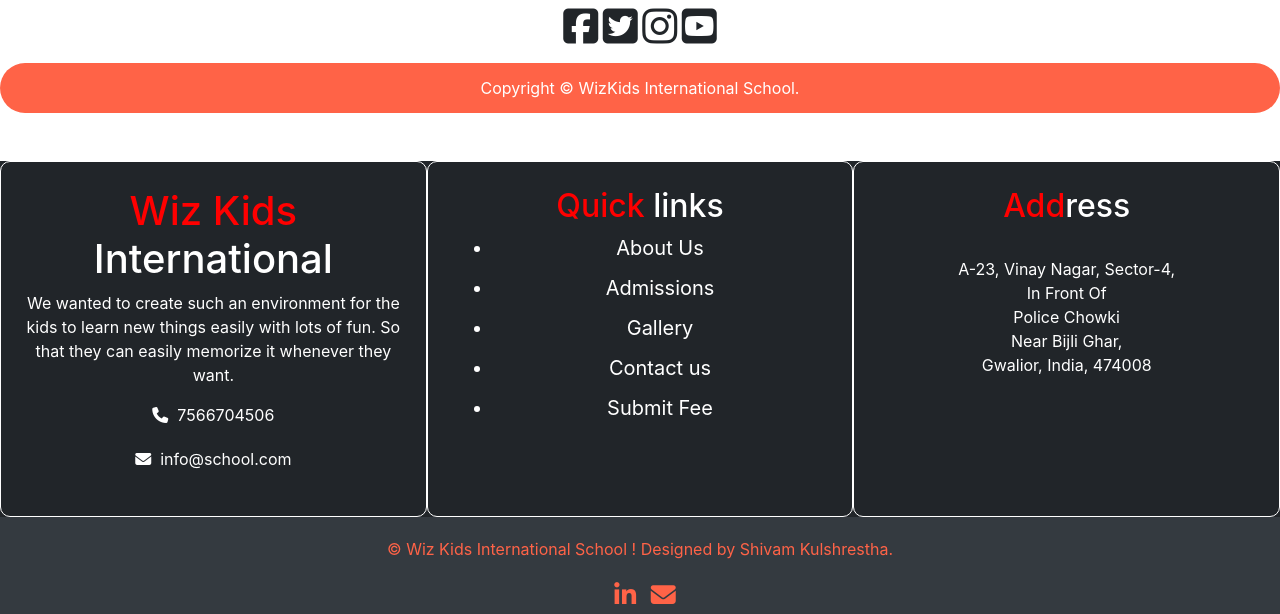
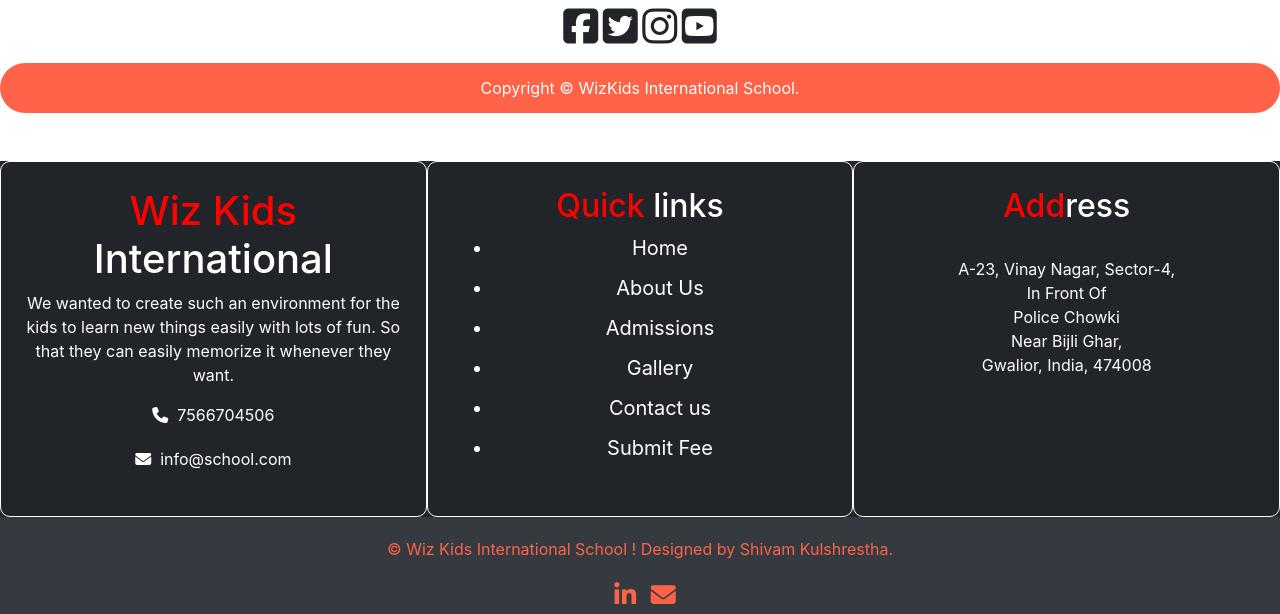
Before and after one commit to Shivkulshrestha/wizkids, a Django app: page /about/ in a window 1280 px wide. Shown: the part 2854-3468 px from the top of the page. Run offline with Django 3.2, Linux system fonts and the light colour scheme; some libraries are stand-ins or nearby versions.

Commit message:
last commit

```diff
--- a/school/templates/school/basic.html
+++ b/school/templates/school/basic.html
@@ -107,7 +107,7 @@
             <div class="footer-section links">
                 <h2 class="address"><span>Quick </span>links</h2>
                 <ul>
-                    <a href="{% url 'home' %}>
+                    <a href="{% url 'home' %}">
                         <li>Home</li>
                     </a>
                     <a href="{% url 'about' %}">
```
